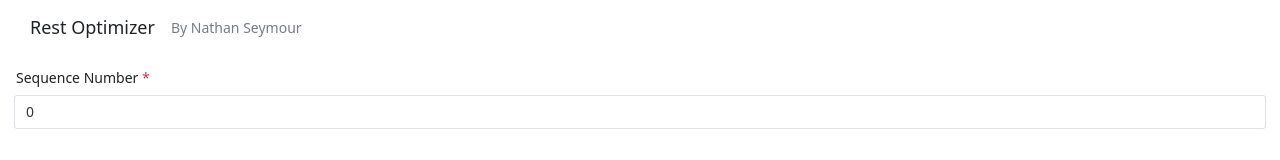
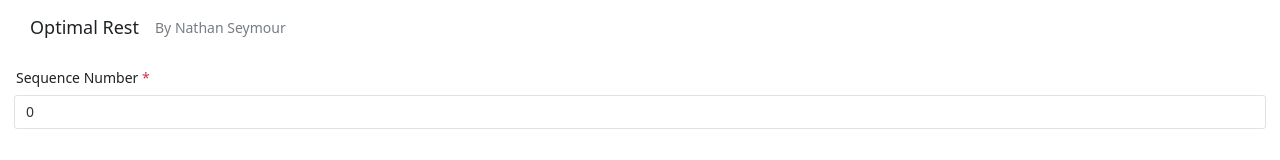
Before and after one commit to NateSeymour/optimal-rest, a Vue app: page /sequence/1 in a window 1280 px wide. Shown: the top 160 px of the page. Built offline with nearby package versions, Linux system fonts and the light colour scheme; some icons are missing; what timezonecomplete would draw is missing.

Commit message:
fix: edit app name and add README

```diff
--- a/src/App.vue
+++ b/src/App.vue
@@ -1,6 +1,6 @@
 <template>
   <header>
-    <n-page-header title="Rest Optimizer" subtitle="By Nathan Seymour" @back="() => router.push('/')">
+    <n-page-header title="Optimal Rest" subtitle="By Nathan Seymour" @back="() => router.push('/')">
       <template #back>
         <n-icon v-if="canGoBack">
           <ArrowLeft />
```
Also changed, not shown: 1 other file (tests, documents, lock files or other folders).
